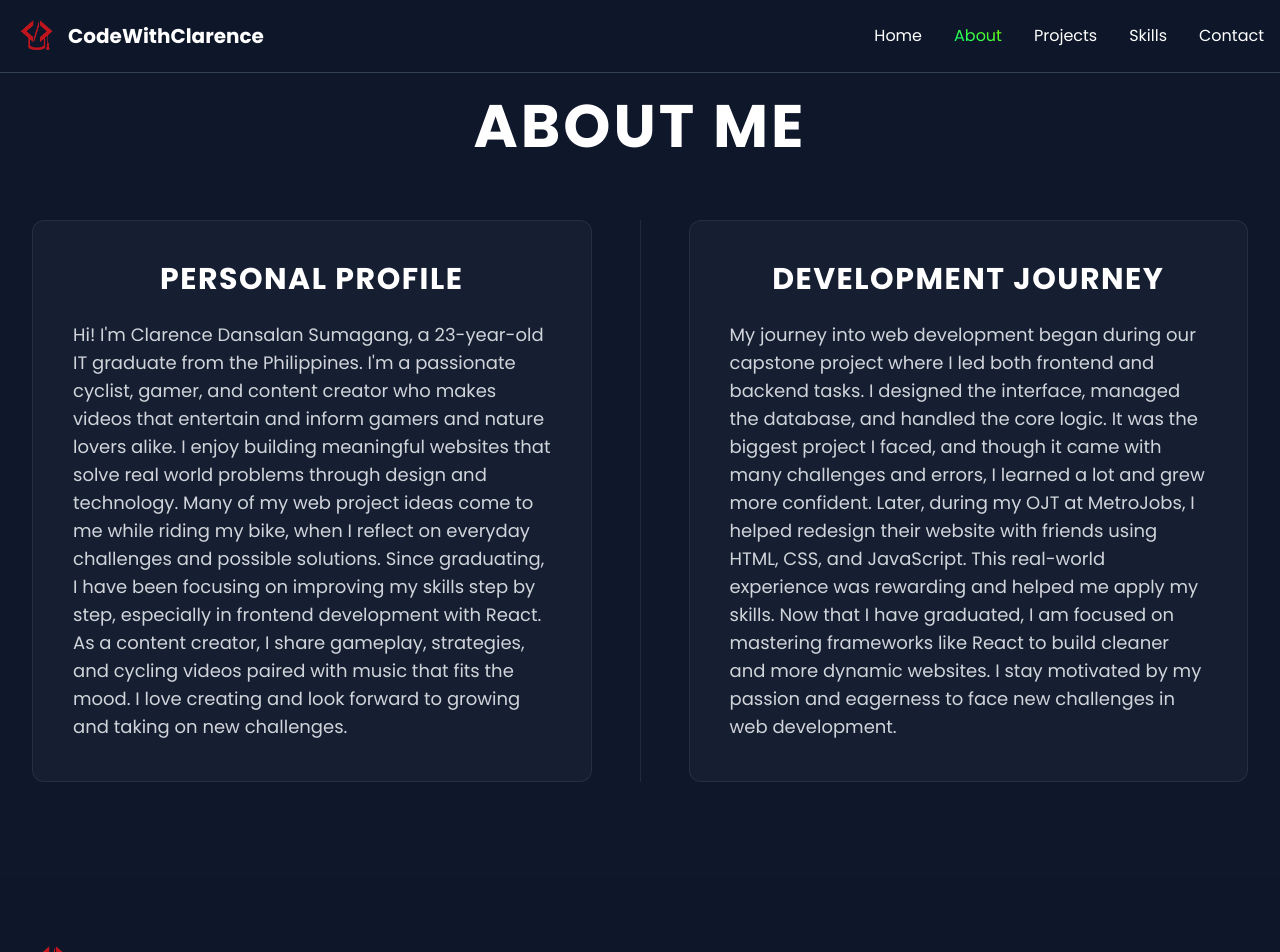
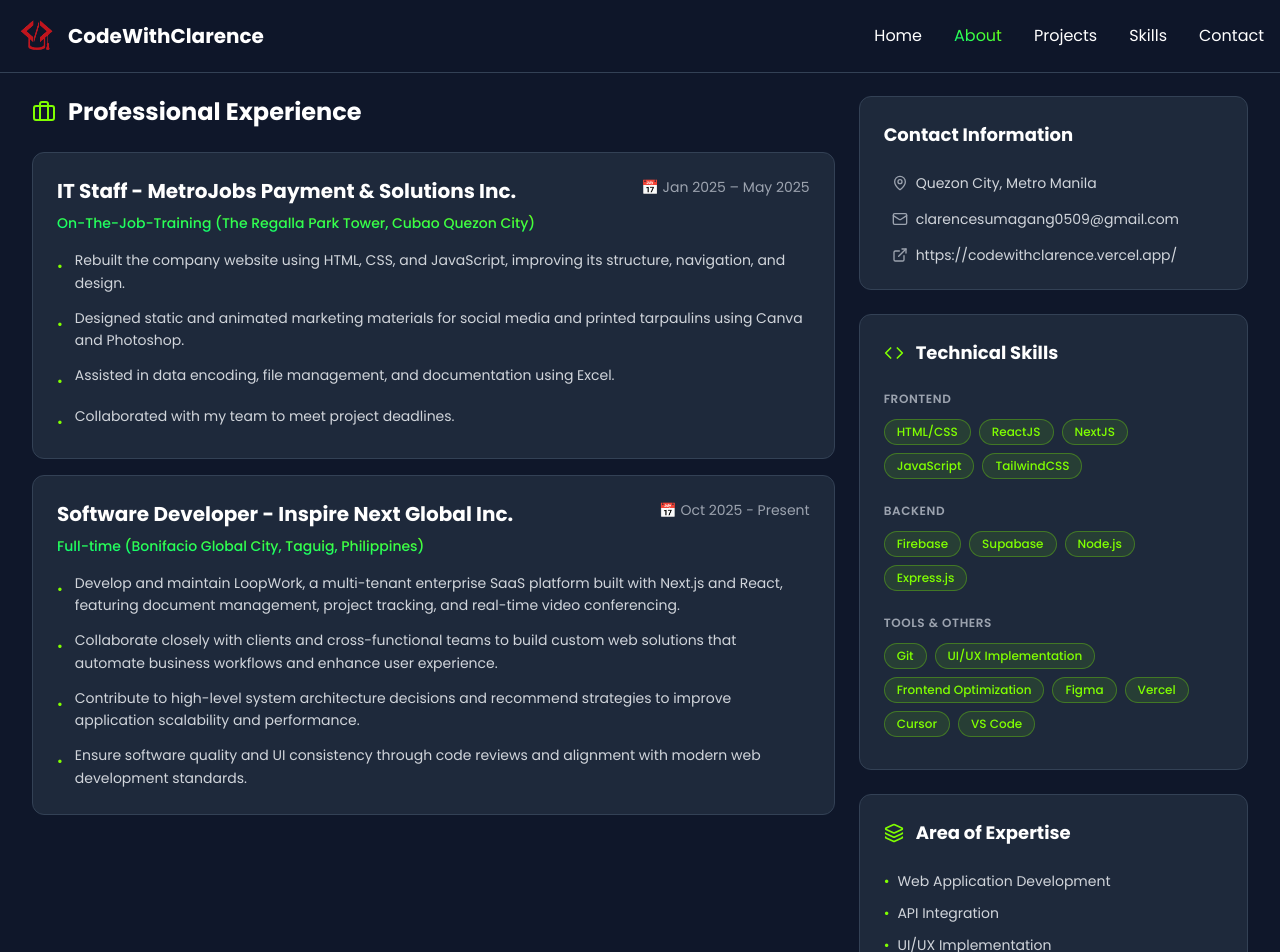
Before and after one commit to Clarence140/CodeWithClarence, a React (Vite) app: page /about in a window 1280 px wide. Shown: the top 952 px of the page. Built offline with nearby package versions, Linux system fonts and the light colour scheme.

Commit message:
About 100% Completed

```diff
--- a/src/pages/About/components/About.jsx
+++ b/src/pages/About/components/About.jsx
@@ -1,20 +1,151 @@
 "use client";
 
-import { useEffect } from "react";
+import React from 'react';
 import { useInView } from "react-intersection-observer";
+import {
+  Briefcase,
+  MapPin,
+  Mail,
+  ExternalLink,
+  Code,
+  Layers,
+  Globe
+} from 'lucide-react';
 
-export default function About() {
-  const { ref: sectionRef, inView: sectionInView } = useInView({
+// --- Data ---
+
+const experienceData = [
+  {
+    role: "IT Staff - MetroJobs Payment & Solutions Inc.",
+    company: "",
+    date: "Jan 2025 – May 2025",
+    type: "On-The-Job-Training",
+    location: "The Regalla Park Tower, Cubao Quezon City",
+    bullets: [
+      "Rebuilt the company website using HTML, CSS, and JavaScript, improving its structure, navigation, and design.",
+      "Designed static and animated marketing materials for social media and printed tarpaulins using Canva and Photoshop.",
+      "Assisted in data encoding, file management, and documentation using Excel.",
+      "Collaborated with my team to meet project deadlines."
+    ]
+  },
+  {
+    role: "Software Developer - Inspire Next Global Inc.",
+    company: "",
+    date: "Oct 2025 - Present",
+    type: "Full-time",
+    location: "Bonifacio Global City, Taguig, Philippines",
+    bullets: [
+      "Develop and maintain LoopWork, a multi-tenant enterprise SaaS platform built with Next.js and React, featuring document management, project tracking, and real-time video conferencing.",
+      "Collaborate closely with clients and cross-functional teams to build custom web solutions that automate business workflows and enhance user experience.",
+      "Contribute to high-level system architecture decisions and recommend strategies to improve application scalability and performance.",
+      "Ensure software quality and UI consistency through code reviews and alignment with modern web development standards."
+    ]
+  }
+];
+
+const skillsData = {
+  frontend: ["HTML/CSS", "ReactJS", "NextJS", "JavaScript", "TailwindCSS"],
+  backend: ["Firebase", "Supabase", "Node.js", "Express.js"],
+  tools: ["Git", "UI/UX Implementation", "Frontend Optimization", "Figma", "Vercel", "Cursor", "VS Code"]
+};
+
+const expertiseList = [
+  "Web Application Development",
+  "API Integration",
+  "UI/UX Implementation",
+  "Frontend Optimization",
+  "Version Control (Git)"
+];
+
+// --- Components ---
+
+const ExperienceCard = ({ role, date, type, location, bullets }) => {
+  const { ref, inView } = useInView({
     threshold: 0.1,
     triggerOnce: true,
   });
 
-  const { ref: leftRef, inView: leftInView } = useInView({
+  return (
+    <div
+      ref={ref}
+      className={`bg-dark-800 border border-dark-700 rounded-xl p-6 mb-4 hover:border-electric-chartreuse/50 transition-all duration-300 ${
+        inView ? "opacity-100 translate-y-0" : "opacity-0 translate-y-10"
+      }`}
+    >
+      <div className="flex flex-col md:flex-row md:justify-between md:items-start mb-2">
+        <h3 className="text-xl font-bold text-white">{role}</h3>
+        <div className="flex items-center text-gray-400 text-sm mt-1 md:mt-0">
+          <span className="mr-1">📅</span>
+          <span>{date}</span>
+        </div>
+      </div>
+
+      <p className="bg-gradient-to-tr from-neon-lime to-electric-chartreuse bg-clip-text text-transparent text-sm font-medium mb-4">
+        {type} {location && `(${location})`}
+      </p>
+
+      <ul className="space-y-3">
+        {bullets.map((bullet, index) => (
+          <li key={index} className="flex items-start text-gray-300 text-sm leading-relaxed">
+            <span className="mr-3 text-electric-chartreuse mt-1.5">•</span>
+            <span>{bullet}</span>
+          </li>
+        ))}
+      </ul>
+    </div>
+  );
+};
+
+const SidebarCard = ({ title, icon: Icon, children, className = "" }) => {
+  const { ref, inView } = useInView({
     threshold: 0.1,
     triggerOnce: true,
   });
 
-  const { ref: rightRef, inView: rightInView } = useInView({
+  return (
+    <div
+      ref={ref}
+      className={`bg-dark-800 border border-dark-700 rounded-xl p-6 ${className} transition-all duration-700 ease-out ${
+        inView ? "opacity-100 translate-y-0" : "opacity-0 translate-y-10"
+      }`}
+    >
+      <div className="flex items-center mb-6">
+        {Icon && <Icon className="w-5 h-5 text-electric-chartreuse mr-3" />}
+        <h3 className="text-lg font-bold text-white">{title}</h3>
+      </div>
+      {children}
+    </div>
+  );
+};
+
+const SkillTag = ({ text }) => (
+  <span className="inline-block px-3 py-1 mb-2 mr-2 text-xs font-medium text-electric-chartreuse bg-electric-chartreuse/10 border border-electric-chartreuse/30 rounded-full">
+    {text}
+  </span>
+);
+
+const ContactItem = ({ icon: Icon, text, href }) => (
+  <div className="flex items-center mb-4 last:mb-0">
+    <div className="w-8 flex justify-center">
+      <Icon className="w-4 h-4 text-gray-400" />
+    </div>
+    {href ? (
+      <a href={href} className="text-gray-300 text-sm hover:bg-gradient-to-tr hover:from-neon-lime hover:to-electric-chartreuse hover:bg-clip-text hover:text-transparent transition-all duration-300 truncate">
+        {text}
+      </a>
+    ) : (
+      <span className="text-gray-300 text-sm">{text}</span>
+    )}
+  </div>
+);
+
+export default function About() {
+  const { ref: sectionRef } = useInView({
+    threshold: 0.1,
+    triggerOnce: true,
+  });
+
+  const { ref: ctaRef, inView: ctaInView } = useInView({
     threshold: 0.1,
     triggerOnce: true,
   });
@@ -26,72 +157,103 @@ export default function About() {
       className="py-16 sm:py-20 lg:py-24 bg-dark-900"
     >
       <div className="container mx-auto px-4 sm:px-6 lg:px-8">
-        <div
-          className={`transition-all duration-700 ease-out ${
-            sectionInView
-              ? "opacity-100 translate-y-0"
-              : "opacity-0 translate-y-10"
-          }`}
-        >
-          <h2 className="text-3xl sm:text-4xl lg:text-5xl xl:text-6xl font-bold mb-12 sm:mb-16 text-center text-white font-futuristic tracking-wider">
-            <span className="relative inline-block">ABOUT ME</span>
-          </h2>
-        </div>
+        <div className="max-w-7xl mx-auto">
+          <div className="grid grid-cols-1 lg:grid-cols-3 gap-6">
 
-        <div className="flex flex-col xl:flex-row gap-8 lg:gap-12 max-w-7xl mx-auto">
-          <div
-            ref={leftRef}
-            className={`flex-1 p-6 sm:p-8 lg:p-10 bg-dark-800/50 rounded-xl border border-dark-700/50 backdrop-blur-sm hover-glow transition-all duration-700 ease-out ${
-              leftInView
-                ? "opacity-100 translate-x-0"
-                : "opacity-0 -translate-x-10"
-            }`}
-          >
-            <h3 className="text-xl sm:text-2xl lg:text-3xl font-bold mb-6 text-center text-white font-futuristic tracking-wider">
-              PERSONAL PROFILE
-            </h3>
-            <p className="text-sm sm:text-base lg:text-lg text-gray-300 leading-relaxed">
-              Hi! I'm Clarence Dansalan Sumagang, a 23-year-old IT graduate from
-              the Philippines. I'm a passionate cyclist, gamer, and content
-              creator who makes videos that entertain and inform gamers and
-              nature lovers alike. I enjoy building meaningful websites that
-              solve real world problems through design and technology. Many of
-              my web project ideas come to me while riding my bike, when I
-              reflect on everyday challenges and possible solutions. Since
-              graduating, I have been focusing on improving my skills step by
-              step, especially in frontend development with React. As a content
-              creator, I share gameplay, strategies, and cycling videos paired
-              with music that fits the mood. I love creating and look forward to
-              growing and taking on new challenges.
-            </p>
+            {/* Left Column: Experience */}
+            <div className="lg:col-span-2">
+              <div className="flex items-center mb-6">
+                <Briefcase className="w-6 h-6 text-electric-chartreuse mr-3" />
+                <h2 className="text-2xl font-bold text-white font-futuristic">Professional Experience</h2>
+              </div>
+
+              <div className="space-y-4">
+                {experienceData.map((exp, index) => (
+                  <ExperienceCard key={index} {...exp} />
+                ))}
+              </div>
+            </div>
+
+            {/* Right Column: Sidebar */}
+            <div className="lg:col-span-1 space-y-6">
+
+              {/* Contact Info */}
+              <SidebarCard title="Contact Information">
+                <ContactItem icon={MapPin} text="Quezon City, Metro Manila" />
+                <ContactItem icon={Mail} text="clarencesumagang0509@gmail.com" href="mailto:clarencesumagang0509@gmail.com" />
+                <ContactItem icon={ExternalLink} text="https://codewithclarence.vercel.app/" href="https://codewithclarence.vercel.app/" />
+              </SidebarCard>
+
+              {/* Technical Skills */}
+              <SidebarCard title="Technical Skills" icon={Code}>
+                <div className="mb-4">
+                  <h4 className="text-gray-400 text-xs font-semibold uppercase tracking-wider mb-3">Frontend</h4>
+                  <div className="flex flex-wrap">
+                    {skillsData.frontend.map(skill => <SkillTag key={skill} text={skill} />)}
+                  </div>
+                </div>
+
+                <div className="mb-4">
+                  <h4 className="text-gray-400 text-xs font-semibold uppercase tracking-wider mb-3">Backend</h4>
+                  <div className="flex flex-wrap">
+                    {skillsData.backend.map(skill => <SkillTag key={skill} text={skill} />)}
+                  </div>
+                </div>
+
+                <div>
+                  <h4 className="text-gray-400 text-xs font-semibold uppercase tracking-wider mb-3">Tools & Others</h4>
+                  <div className="flex flex-wrap">
+                    {skillsData.tools.map(skill => <SkillTag key={skill} text={skill} />)}
+                  </div>
+                </div>
+              </SidebarCard>
+
+              {/* Area of Expertise */}
+              <SidebarCard title="Area of Expertise" icon={Layers}>
+                <ul className="space-y-3">
+                  {expertiseList.map((item, i) => (
+                    <li key={i} className="flex items-start text-gray-300 text-sm">
+                      <span className="mr-2 text-electric-chartreuse">•</span>
+                      {item}
+                    </li>
+                  ))}
+                </ul>
+              </SidebarCard>
+
+            </div>
           </div>
 
-          <div className="hidden xl:block w-px bg-dark-700/50"></div>
-
-          <div
-            ref={rightRef}
-            className={`flex-1 p-6 sm:p-8 lg:p-10 bg-dark-800/50 rounded-xl border border-dark-700/50 backdrop-blur-sm hover-glow transition-all duration-700 ease-out ${
-              rightInView
-                ? "opacity-100 translate-x-0"
-                : "opacity-0 translate-x-10"
-            }`}
-          >
-            <h3 className="text-xl sm:text-2xl lg:text-3xl font-bold mb-6 text-center text-white font-futuristic tracking-wider">
-              DEVELOPMENT JOURNEY
-            </h3>
-            <p className="text-sm sm:text-base lg:text-lg text-gray-300 leading-relaxed">
-              My journey into web development began during our capstone project
-              where I led both frontend and backend tasks. I designed the
-              interface, managed the database, and handled the core logic. It
-              was the biggest project I faced, and though it came with many
-              challenges and errors, I learned a lot and grew more confident.
-              Later, during my OJT at MetroJobs, I helped redesign their website
-              with friends using HTML, CSS, and JavaScript. This real-world
-              experience was rewarding and helped me apply my skills. Now that I
-              have graduated, I am focused on mastering frameworks like React to
-              build cleaner and more dynamic websites. I stay motivated by my
-              passion and eagerness to face new challenges in web development.
-            </p>
+          {/* CTA Section */}
+          <div ref={ctaRef} className="mt-8 lg:mt-12">
+            <div
+              className={`bg-gradient-to-r from-neon-lime to-electric-chartreuse rounded-xl p-6 md:p-8 lg:p-10 shadow-xl transition-all duration-700 ease-out ${
+                ctaInView ? "opacity-100 translate-y-0" : "opacity-0 translate-y-10"
+              }`}
+            >
+              <div className="text-center max-w-2xl mx-auto">
+                <h2 className="text-2xl sm:text-3xl md:text-4xl font-bold text-gray-900 mb-3 font-futuristic">
+                  Ready to Build Something Amazing?
+                </h2>
+                <p className="text-gray-900 text-sm md:text-base mb-6 leading-relaxed">
+                  I'm always interested in discussing new opportunities and exciting projects. Feel free to reach out if you'd like to collaborate.
+                </p>
+                <div className="flex flex-col sm:flex-row gap-3 justify-center items-center">
+                  <a
+                    href="/contact"
+                    className="w-full sm:w-auto px-6 py-2.5 bg-gray-900 text-white font-semibold rounded-xl hover:bg-gray-800 transition-all duration-300 hover:scale-105 shadow-lg no-underline text-sm md:text-base"
+                  >
+                    Get In Touch
+                  </a>
+                  <a
+                    href="/resume.pdf"
+                    download
+                    className="w-full sm:w-auto px-6 py-2.5 border-2 border-gray-900 text-gray-900 font-semibold rounded-xl hover:bg-gray-900 hover:text-white transition-all duration-300 hover:scale-105 no-underline text-sm md:text-base"
+                  >
+                    Download Resume
+                  </a>
+                </div>
+              </div>
+            </div>
           </div>
         </div>
       </div>
--- a/src/pages/Home/components/Hero.jsx
+++ b/src/pages/Home/components/Hero.jsx
@@ -62,7 +62,7 @@ const Hero = () => {
 
             {/* Description */}
             <p className="text-sm md:text-base text-gray-300 max-w-xl">
-              Hi, I'm Clarence — a <span className="font-bold text-white">Software Engineer from the Philippines</span>, currently creating practical and interactive applications at Inspire Global Inc. I enjoy turning ideas into functional digital experiences using technologies like React, Next.js, Tailwind, Node.js, and cloud tools. I'm focused on learning clean engineering practices, improving user interactions, and building software that is reliable, intuitive, and ready to scale as I grow my skills.
+              Hi, I'm Clarence — a <span className="font-bold text-white">Software Engineer from the Philippines</span>, currently creating practical and interactive applications at <span className="font-bold text-white">Inspire Global Inc.</span> I enjoy turning ideas into functional digital experiences using technologies like React, Next.js, Tailwind, Node.js, and cloud tools. I'm focused on learning clean engineering practices, improving user interactions, and building software that is reliable, intuitive, and ready to scale as I grow my skills.
             </p>
 
             {/* Buttons */}
```
